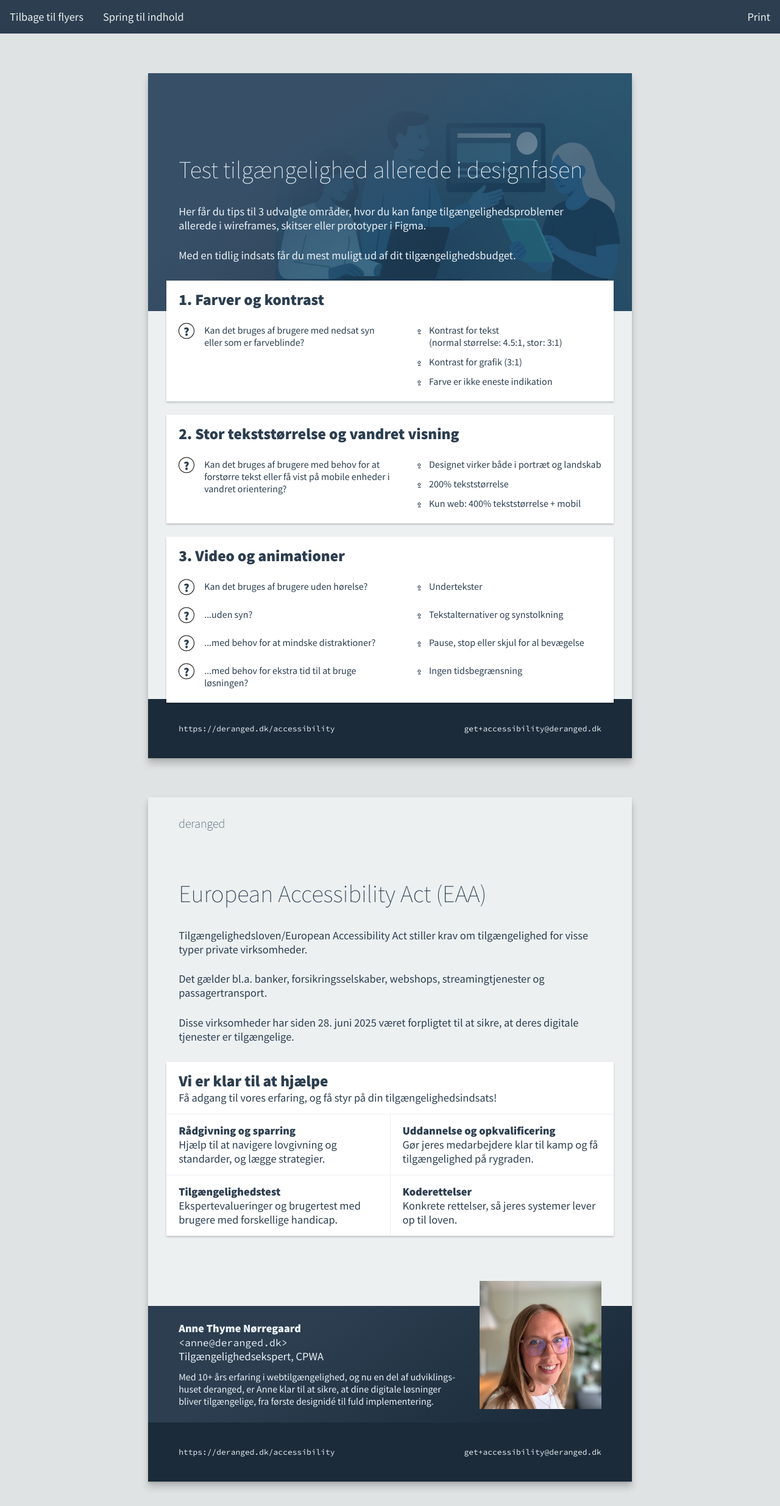
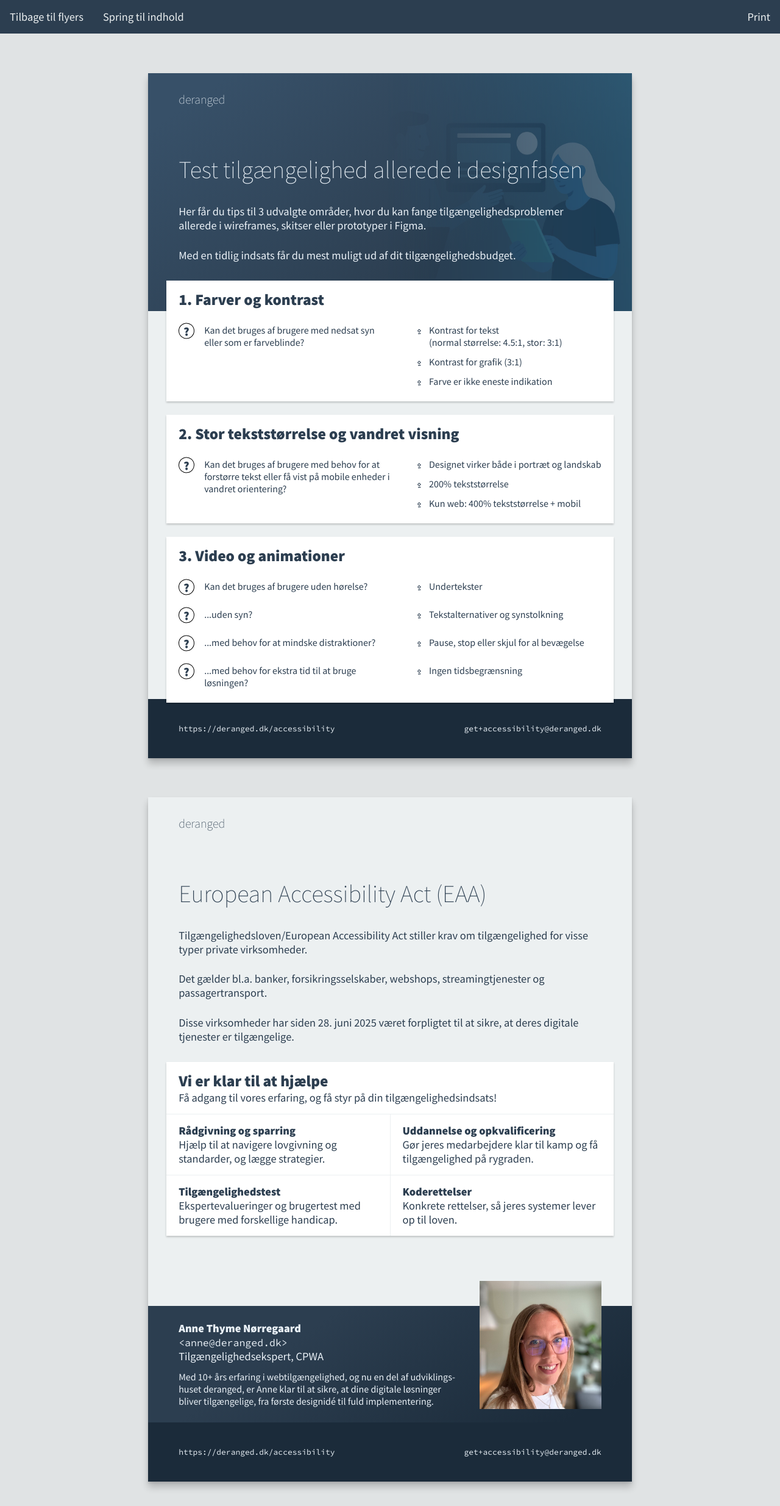
Before and after one commit to derangeddk/deranged.dk, a Jekyll site: the page built from flyers/tilgængelighed2025.html, in a window 1280 px wide. Shown: the whole page at 61% size. Built offline with Jekyll 4.4.1, drawn with Linux system fonts in a browser that asks for light colours; some web fonts are replaced.

Commit message:
Fix firefox PDF rendering

```diff
--- a/_layouts/flyer.html
+++ b/_layouts/flyer.html
@@ -137,6 +137,8 @@
                 padding: 30px 50px;
                 font-size: 1.25rem;
                 font-weight: 200;
+                position: relative;
+                z-index: 3;
             }
             .hero__logo a {
                 text-decoration: inherit;
@@ -164,20 +166,11 @@
                 display: flex;
                 justify-content: end;
             }
-            .hero__intro-image-wrap::after {
-                content: ' ';
-                background-image: linear-gradient(-35deg, transparent 40%, #375068 70%);
-                position: absolute;
-                right: 0;
-                top: 0;
-                left: 0;
-                bottom: 0;
-                z-index: 1;
-            }
             .hero__intro-image {
                 width: auto;
                 height: 100%;
                 object-position: top right;
+                mask-image: linear-gradient(to left, rgb(0, 0, 0), rgba(0,0,0,0) 69%);
                 opacity: 0.4;
             }
             .hero__intro-heading {
```
